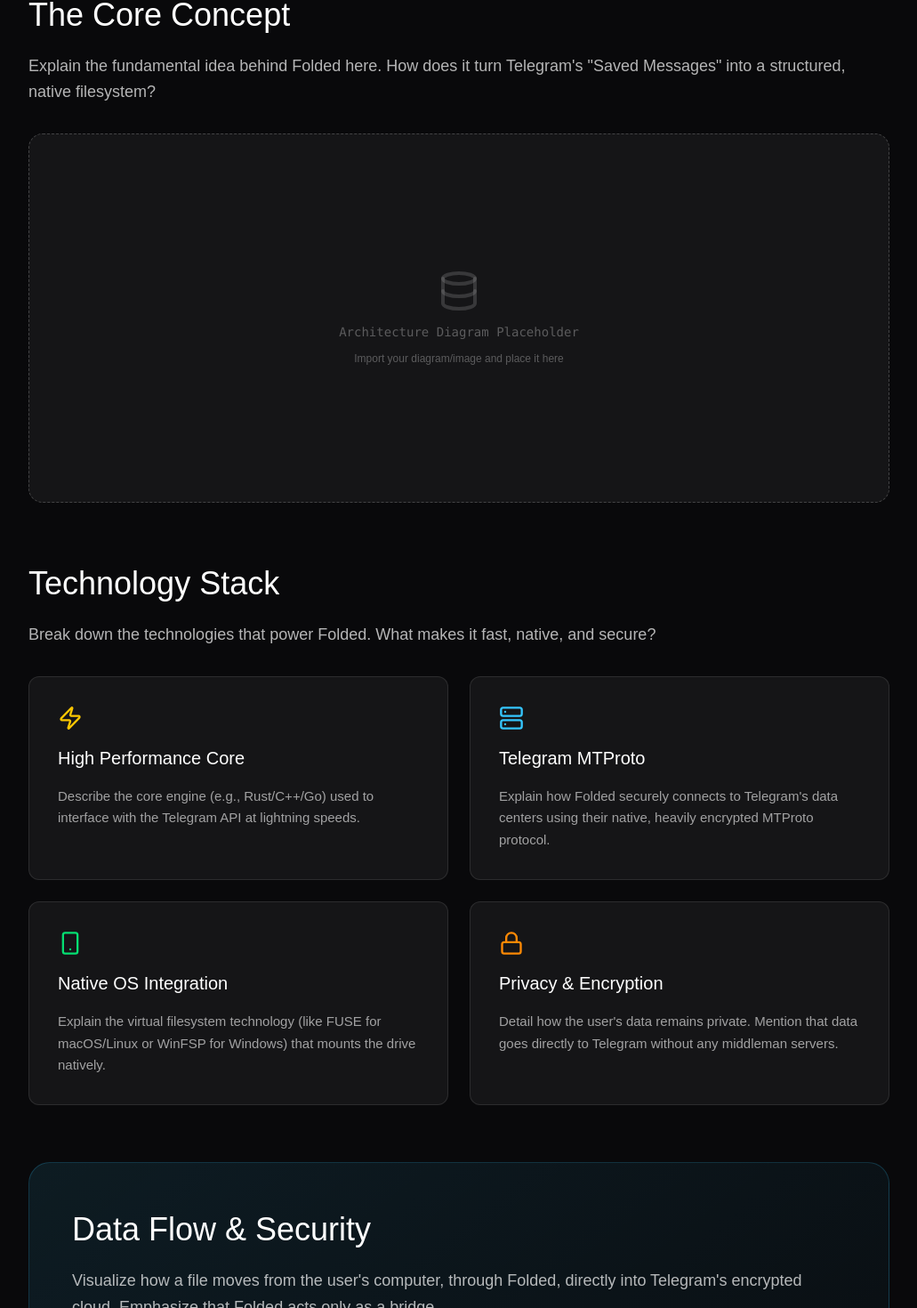
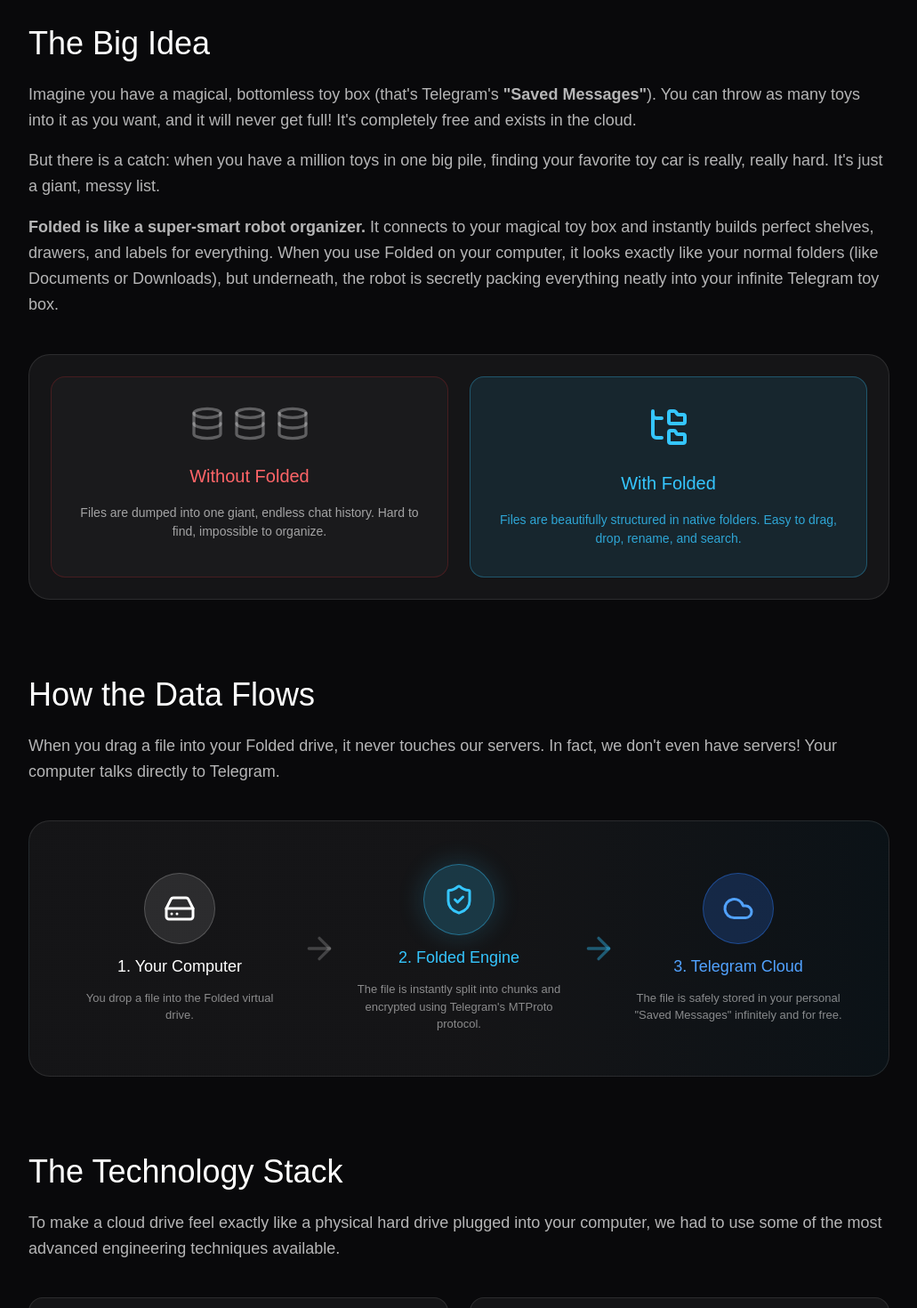
Before and after one commit to IvanWithSuccess/folded-app, a React (Vite) app: page /#/how-it-works in a window 1280 px wide. Shown: the part 953-2423 px from the top of the page at 89% size, without its empty margins (124-1155 px from the left). Built offline with nearby package versions, Linux system fonts and the light colour scheme.

Commit message:
refactor: update Tailwind CSS configuration and site assets for HowItWorksPage improvements

```diff
--- a/src/HowItWorksPage.tsx
+++ b/src/HowItWorksPage.tsx
@@ -1,5 +1,5 @@
 import React from 'react';
-import { HelpCircle, ArrowLeft, Database, Lock, Server, Smartphone, Zap } from 'lucide-react';
+import { HelpCircle, ArrowLeft, Database, Lock, Server, Smartphone, Zap, FolderTree, Cloud, HardDrive, ArrowRight, ShieldCheck, CheckCircle2 } from 'lucide-react';
 import { Link } from 'react-router';
 import { Frame1, Frame71 } from './imports/Frame28/index.tsx';
 
@@ -11,107 +11,204 @@
         <Frame1 />
       </div>
 
-      <main className="w-full max-w-[1000px] px-4 py-20 flex flex-col gap-16 flex-grow z-10 text-white">
+      <main className="w-full max-w-[1000px] px-4 py-20 flex flex-col gap-20 flex-grow z-10 text-white">
         <Link to="/" className="flex items-center gap-2 text-white/50 hover:text-white transition-colors w-fit">
           <ArrowLeft size={20} />
           <span>Back to Home</span>
         </Link>
 
+        {/* Header */}
         <div className="flex flex-col gap-6 border-b border-white/10 pb-12">
           <div className="flex items-center gap-4">
             <div className="p-4 bg-[#35c6ff]/10 rounded-full">
               <HelpCircle size={32} className="text-[#35c6ff]" />
             </div>
             <h1 className="font-['Montserrat:Black',sans-serif] font-black text-[32px] md:text-[48px] leading-tight tracking-tight">
-              How Folded Works
+              The Magic Behind Folded
             </h1>
           </div>
           <p className="text-[18px] md:text-[22px] text-white/60 leading-relaxed max-w-[800px]">
-            Discover the magic under the hood. Folded bridges your native operating system directly to Telegram's infinitely scalable infrastructure.
+            Have you ever wondered how we turned a messaging app into an infinite hard drive for your computer? Here is the full story, explained simply.
           </p>
         </div>
 
-        {/* Section 1: The Core Concept */}
-        <section className="flex flex-col gap-8">
+        {/* Section 1: The Concept (Explain like I'm 5) */}
+        <section className="flex flex-col gap-10">
           <div className="flex flex-col gap-4">
             <h2 className="font-['Montserrat:SemiBold',sans-serif] text-[28px] md:text-[36px] text-white">
-              The Core Concept
+              The Big Idea
             </h2>
             <p className="text-white/70 leading-relaxed text-[16px] md:text-[18px]">
-              Explain the fundamental idea behind Folded here. How does it turn Telegram's "Saved Messages" into a structured, native filesystem?
+              Imagine you have a magical, bottomless toy box (that's Telegram's <strong>"Saved Messages"</strong>). You can throw as many toys into it as you want, and it will never get full! It's completely free and exists in the cloud.
+            </p>
+            <p className="text-white/70 leading-relaxed text-[16px] md:text-[18px]">
+              But there is a catch: when you have a million toys in one big pile, finding your favorite toy car is really, really hard. It's just a giant, messy list.
+            </p>
+            <p className="text-white/70 leading-relaxed text-[16px] md:text-[18px]">
+              <strong>Folded is like a super-smart robot organizer.</strong> It connects to your magical toy box and instantly builds perfect shelves, drawers, and labels for everything. When you use Folded on your computer, it looks exactly like your normal folders (like Documents or Downloads), but underneath, the robot is secretly packing everything neatly into your infinite Telegram toy box.
             </p>
           </div>
 
-          <div className="w-full aspect-[21/9] bg-white/5 rounded-2xl flex flex-col items-center justify-center border border-white/20 border-dashed text-white/30 gap-3">
-            <Database size={48} className="opacity-50" />
-            <span className="font-mono text-sm">Architecture Diagram Placeholder</span>
-            <span className="text-xs">Import your diagram/image and place it here</span>
+          {/* Visual: Messy vs Organized */}
+          <div className="grid grid-cols-1 md:grid-cols-2 gap-6 bg-white/5 p-6 rounded-3xl border border-white/10">
+            <div className="bg-[#1a1a1c] p-8 rounded-2xl flex flex-col items-center text-center gap-4 border border-red-500/20">
+              <div className="flex gap-2 text-white/30 mb-2">
+                <Database size={40} />
+                <Database size={40} />
+                <Database size={40} />
+              </div>
+              <h3 className="font-['Montserrat:SemiBold',sans-serif] text-[20px] text-red-400">Without Folded</h3>
+              <p className="text-white/60 text-[14px]">Files are dumped into one giant, endless chat history. Hard to find, impossible to organize.</p>
+            </div>
+
+            <div className="bg-[#35c6ff]/10 p-8 rounded-2xl flex flex-col items-center text-center gap-4 border border-[#35c6ff]/30">
+              <FolderTree size={48} className="text-[#35c6ff] mb-2" />
+              <h3 className="font-['Montserrat:SemiBold',sans-serif] text-[20px] text-[#35c6ff]">With Folded</h3>
+              <p className="text-[#35c6ff]/80 text-[14px]">Files are beautifully structured in native folders. Easy to drag, drop, rename, and search.</p>
+            </div>
           </div>
         </section>
 
-        {/* Section 2: Technology Stack grid */}
-        <section className="flex flex-col gap-8">
+        {/* Section 2: How Data Flows (Visual UI) */}
+        <section className="flex flex-col gap-10">
           <div className="flex flex-col gap-4">
             <h2 className="font-['Montserrat:SemiBold',sans-serif] text-[28px] md:text-[36px] text-white">
-              Technology Stack
+              How the Data Flows
             </h2>
             <p className="text-white/70 leading-relaxed text-[16px] md:text-[18px]">
-              Break down the technologies that power Folded. What makes it fast, native, and secure?
+              When you drag a file into your Folded drive, it never touches our servers. In fact, we don't even have servers! Your computer talks directly to Telegram.
+            </p>
+          </div>
+
+          {/* Visual: Data Flow Chart using Flexbox */}
+          <div className="flex flex-col lg:flex-row items-center justify-between gap-4 bg-gradient-to-r from-white/5 via-white/5 to-[#35c6ff]/5 p-8 md:p-12 rounded-3xl border border-white/10">
+
+            {/* Step 1: User PC */}
+            <div className="flex flex-col items-center text-center gap-3 w-full lg:w-[250px]">
+              <div className="w-20 h-20 bg-white/10 rounded-full flex items-center justify-center border border-white/20">
+                <HardDrive size={36} className="text-white" />
+              </div>
+              <h3 className="font-['Montserrat:SemiBold',sans-serif] text-[18px]">1. Your Computer</h3>
+              <p className="text-white/50 text-[13px]">You drop a file into the Folded virtual drive.</p>
+            </div>
+
+            <div className="rotate-90 lg:rotate-0 text-white/20">
+              <ArrowRight size={40} />
+            </div>
+
+            {/* Step 2: Folded App */}
+            <div className="flex flex-col items-center text-center gap-3 w-full lg:w-[250px]">
+              <div className="w-20 h-20 bg-[#35c6ff]/20 rounded-full flex items-center justify-center border border-[#35c6ff]/40 shadow-[0_0_30px_rgba(53,198,255,0.2)]">
+                <ShieldCheck size={36} className="text-[#35c6ff]" />
+              </div>
+              <h3 className="font-['Montserrat:SemiBold',sans-serif] text-[18px] text-[#35c6ff]">2. Folded Engine</h3>
+              <p className="text-white/50 text-[13px]">The file is instantly split into chunks and encrypted using Telegram's MTProto protocol.</p>
+            </div>
+
+            <div className="rotate-90 lg:rotate-0 text-[#35c6ff]/40">
+              <ArrowRight size={40} />
+            </div>
+
+            {/* Step 3: Telegram Cloud */}
+            <div className="flex flex-col items-center text-center gap-3 w-full lg:w-[250px]">
+              <div className="w-20 h-20 bg-blue-500/20 rounded-full flex items-center justify-center border border-blue-500/40">
+                <Cloud size={36} className="text-blue-400" />
+              </div>
+              <h3 className="font-['Montserrat:SemiBold',sans-serif] text-[18px] text-blue-400">3. Telegram Cloud</h3>
+              <p className="text-white/50 text-[13px]">The file is safely stored in your personal "Saved Messages" infinitely and for free.</p>
+            </div>
+
+          </div>
+        </section>
+
+        {/* Section 3: The Technology Stack */}
+        <section className="flex flex-col gap-10">
+          <div className="flex flex-col gap-4">
+            <h2 className="font-['Montserrat:SemiBold',sans-serif] text-[28px] md:text-[36px] text-white">
+              The Technology Stack
+            </h2>
+            <p className="text-white/70 leading-relaxed text-[16px] md:text-[18px]">
+              To make a cloud drive feel exactly like a physical hard drive plugged into your computer, we had to use some of the most advanced engineering techniques available.
             </p>
           </div>
 
           <div className="grid grid-cols-1 md:grid-cols-2 gap-6">
-            {/* Tech Card 1 */}
-            <div className="bg-white/5 border border-white/10 rounded-xl p-8 flex flex-col gap-4 hover:bg-white/10 transition-all">
-              <Zap size={28} className="text-yellow-400" />
-              <h3 className="font-['Montserrat:SemiBold',sans-serif] text-[20px]">High Performance Core</h3>
+            <div className="bg-white/5 border border-white/10 rounded-2xl p-8 flex flex-col gap-4 hover:border-white/20 transition-all">
+              <div className="bg-yellow-400/10 w-fit p-3 rounded-xl">
+                <Zap size={28} className="text-yellow-400" />
+              </div>
+              <h3 className="font-['Montserrat:SemiBold',sans-serif] text-[22px]">Native OS Virtualization</h3>
               <p className="text-white/60 text-[15px] leading-relaxed">
-                Describe the core engine (e.g., Rust/C++/Go) used to interface with the Telegram API at lightning speeds.
+                Folded isn't just a window you click inside. It uses deep system integrations to create a "Virtual Drive". When you open Finder on Mac or File Explorer on Windows, Folded tricks your computer into thinking a real, physical hard drive was just plugged in.
               </p>
             </div>
 
-            {/* Tech Card 2 */}
-            <div className="bg-white/5 border border-white/10 rounded-xl p-8 flex flex-col gap-4 hover:bg-white/10 transition-all">
-              <Server size={28} className="text-[#35c6ff]" />
-              <h3 className="font-['Montserrat:SemiBold',sans-serif] text-[20px]">Telegram MTProto</h3>
+            <div className="bg-white/5 border border-white/10 rounded-2xl p-8 flex flex-col gap-4 hover:border-white/20 transition-all">
+              <div className="bg-blue-400/10 w-fit p-3 rounded-xl">
+                <Server size={28} className="text-blue-400" />
+              </div>
+              <h3 className="font-['Montserrat:SemiBold',sans-serif] text-[22px]">MTProto Integration</h3>
               <p className="text-white/60 text-[15px] leading-relaxed">
-                Explain how Folded securely connects to Telegram's data centers using their native, heavily encrypted MTProto protocol.
+                Instead of talking to standard cloud servers, Folded communicates directly in Telegram's native language: <strong>MTProto</strong>. This is the same ultra-secure, hyper-fast protocol that makes your phone's messages sync instantly across the world.
               </p>
             </div>
 
-            {/* Tech Card 3 */}
-            <div className="bg-white/5 border border-white/10 rounded-xl p-8 flex flex-col gap-4 hover:bg-white/10 transition-all">
-              <Smartphone size={28} className="text-green-400" />
-              <h3 className="font-['Montserrat:SemiBold',sans-serif] text-[20px]">Native OS Integration</h3>
+            <div className="bg-white/5 border border-white/10 rounded-2xl p-8 flex flex-col gap-4 hover:border-white/20 transition-all">
+              <div className="bg-green-400/10 w-fit p-3 rounded-xl">
+                <CheckCircle2 size={28} className="text-green-400" />
+              </div>
+              <h3 className="font-['Montserrat:SemiBold',sans-serif] text-[22px]">Zero-Knowledge Architecture</h3>
               <p className="text-white/60 text-[15px] leading-relaxed">
-                Explain the virtual filesystem technology (like FUSE for macOS/Linux or WinFSP for Windows) that mounts the drive natively.
+                We have exactly zero access to your files. Folded is just a "translator" that runs on your personal computer. It translates your file-clicks into Telegram messages, meaning nobody (not even us) stands between you and your data.
               </p>
             </div>
 
-            {/* Tech Card 4 */}
-            <div className="bg-white/5 border border-white/10 rounded-xl p-8 flex flex-col gap-4 hover:bg-white/10 transition-all">
-              <Lock size={28} className="text-orange-400" />
-              <h3 className="font-['Montserrat:SemiBold',sans-serif] text-[20px]">Privacy & Encryption</h3>
+            <div className="bg-white/5 border border-white/10 rounded-2xl p-8 flex flex-col gap-4 hover:border-white/20 transition-all">
+              <div className="bg-[#35c6ff]/10 w-fit p-3 rounded-xl">
+                <Smartphone size={28} className="text-[#35c6ff]" />
+              </div>
+              <h3 className="font-['Montserrat:SemiBold',sans-serif] text-[22px]">Seamless Multi-Account</h3>
               <p className="text-white/60 text-[15px] leading-relaxed">
-                Detail how the user's data remains private. Mention that data goes directly to Telegram without any middleman servers.
+                The engine can handle multiple Telegram accounts at exactly the same time. If one account gives you unlimited space, connecting two gives you... well, double unlimited. You can drag files between different accounts instantly.
               </p>
             </div>
           </div>
         </section>
 
-        {/* Section 3: Data Flow / Security */}
-        <section className="flex flex-col gap-8 bg-gradient-to-br from-[#35c6ff]/10 to-transparent border border-[#35c6ff]/20 rounded-3xl p-8 md:p-12">
-          <div className="flex flex-col gap-4">
+        {/* Section 4: Why is this useful? */}
+        <section className="flex flex-col gap-10 bg-[#1a1a1c] border border-white/10 rounded-3xl p-8 md:p-12 mt-10 relative overflow-hidden">
+          <div className="absolute top-0 right-0 w-64 h-64 bg-[#35c6ff]/10 blur-[100px] rounded-full pointer-events-none" />
+
+          <div className="flex flex-col gap-4 z-10">
             <h2 className="font-['Montserrat:SemiBold',sans-serif] text-[28px] md:text-[36px] text-white">
-              Data Flow & Security
+              Why is this a game changer?
             </h2>
-            <p className="text-white/70 leading-relaxed text-[16px] md:text-[18px]">
-              Visualize how a file moves from the user's computer, through Folded, directly into Telegram's encrypted cloud. Emphasize that Folded acts only as a bridge.
-            </p>
           </div>
 
-          <div className="w-full aspect-[16/9] bg-black/40 rounded-xl flex flex-col items-center justify-center border border-white/10 border-dashed text-white/30 gap-3">
-            <span className="font-mono text-sm">Data Flow Visualization Placeholder</span>
+          <div className="flex flex-col gap-6 z-10">
+            <div className="flex items-start gap-4">
+              <CheckCircle2 className="text-[#35c6ff] shrink-0 mt-1" size={24} />
+              <div>
+                <h4 className="font-['Montserrat:SemiBold',sans-serif] text-[18px]">Never Pay for Cloud Storage Again</h4>
+                <p className="text-white/60 leading-relaxed">Traditional clouds charge you monthly for 100GB or 1TB. Telegram provides unlimited storage for free. Folded unlocks this potential so you can back up your entire computer without subscriptions.</p>
+              </div>
+            </div>
+
+            <div className="flex items-start gap-4">
+              <CheckCircle2 className="text-[#35c6ff] shrink-0 mt-1" size={24} />
+              <div>
+                <h4 className="font-['Montserrat:SemiBold',sans-serif] text-[18px]">No Upload Limits</h4>
+                <p className="text-white/60 leading-relaxed">Want to store a 50GB folder of home videos? Go ahead. By leveraging Telegram Premium accounts, you can upload massive 4GB individual files endlessly.</p>
+              </div>
+            </div>
+
+            <div className="flex items-start gap-4">
+              <CheckCircle2 className="text-[#35c6ff] shrink-0 mt-1" size={24} />
+              <div>
+                <h4 className="font-['Montserrat:SemiBold',sans-serif] text-[18px]">It Just Works</h4>
+                <p className="text-white/60 leading-relaxed">You don't need to learn a new interface. If you know how to copy and paste a file on your computer, you already know how to use Folded.</p>
+              </div>
+            </div>
           </div>
         </section>
 
```
Also changed, not shown: 5 other files (tests, documents, lock files or other folders).
